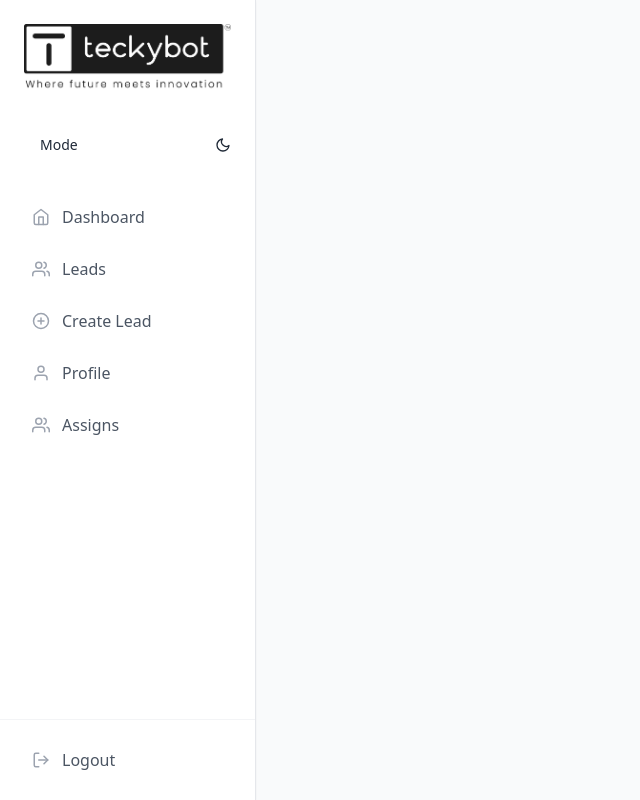
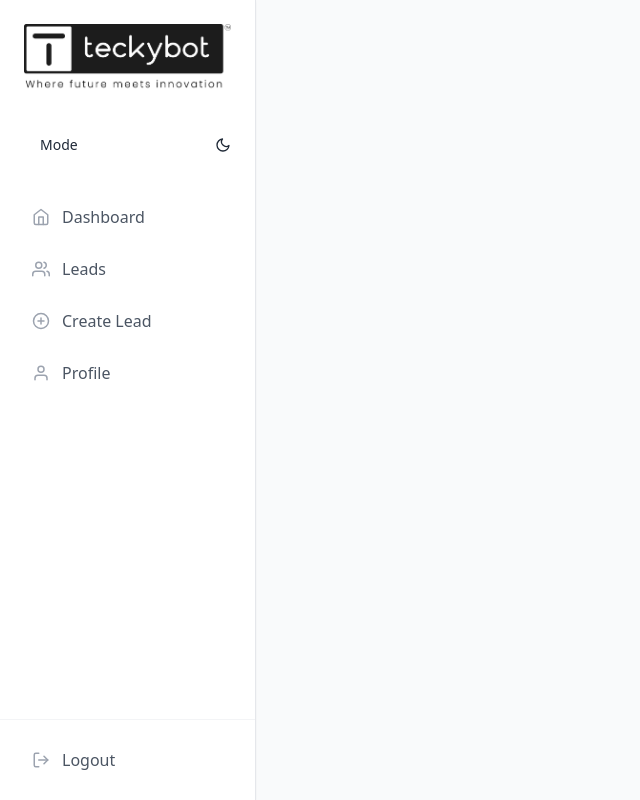
Before and after one commit to teckybot/lmt-frontend, a React (Vite) app: page /side in a window 1280 px wide. Shown: the whole page, without its empty margins (0-640 px from the left). Built offline with nearby package versions, Linux system fonts and the light colour scheme; no server answers; sample sign-in values are in the browser's storage.

Commit message:
commented assigns

```diff
--- a/src/components/Sidebar.jsx
+++ b/src/components/Sidebar.jsx
@@ -67,7 +67,7 @@ const Sidebar = ({ activeTab, setActiveTab }) => {
     { id: "leads", label: "Leads", icon: <FiUsers className="text-lg" /> },
     { id: "CreateLead", label: "Create Lead", icon: <FiPlusCircle className="text-lg" /> },
     { id: "profile", label: "Profile", icon: <FiUser className="text-lg" /> },
-    { id: "assigns", label: "Assigns", icon: <FiUsers className="text-lg" /> },
+    // { id: "assigns", label: "Assigns", icon: <FiUsers className="text-lg" /> },
     { id: "Users", label: "Users", icon: <FiUserPlus className="text-lg" />, role: "super admin" }
   ];
 
```
